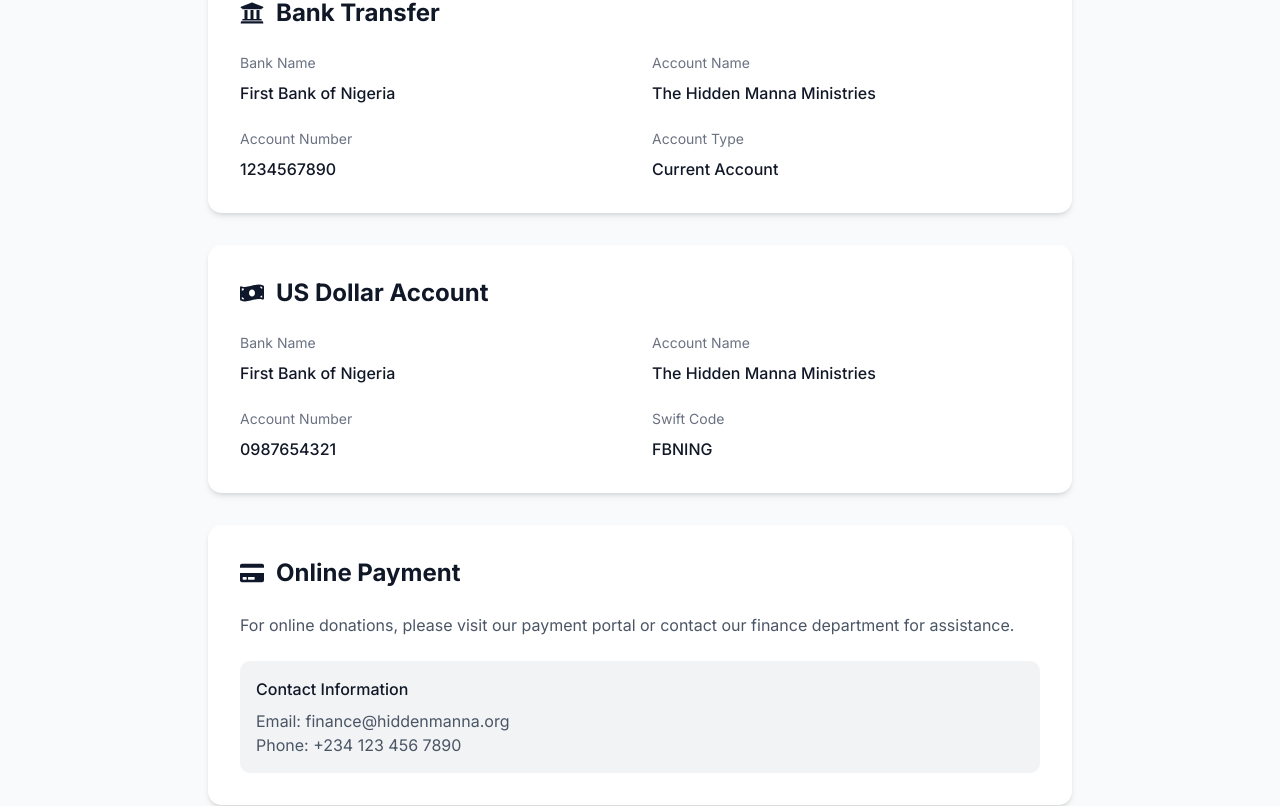
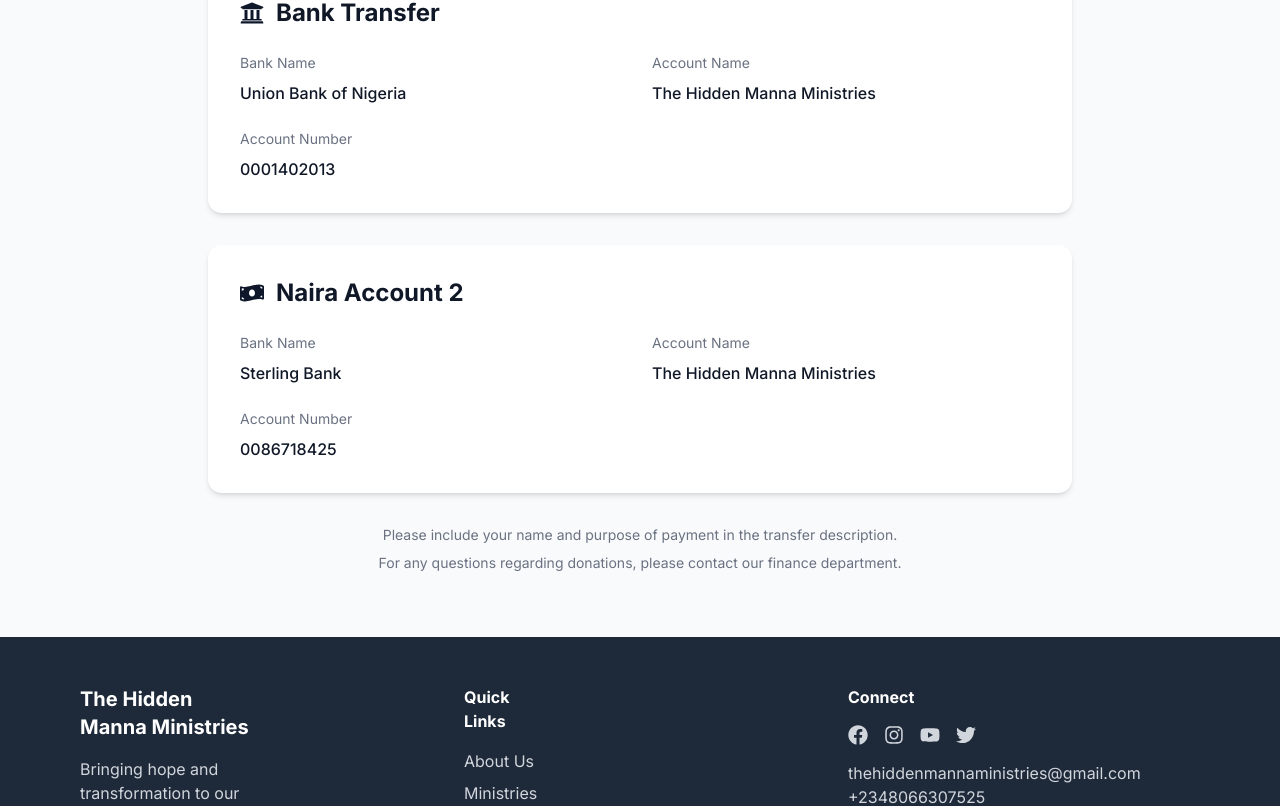
Before and after one commit to ajeigbepaul/hidden-manner, a Next.js app: page /give in a window 1280 px wide. Shown: the part 295-1101 px from the top of the page. Built offline with nearby package versions, Linux system fonts and the light colour scheme.

Commit message:
updated the give page

```diff
--- a/app/give/page.tsx
+++ b/app/give/page.tsx
@@ -22,7 +22,7 @@ export default function GivePage() {
             <div className="grid grid-cols-1 md:grid-cols-2 gap-6">
               <div className="space-y-2">
                 <p className="text-sm text-gray-500">Bank Name</p>
-                <p className="font-medium">First Bank of Nigeria</p>
+                <p className="font-medium">Union Bank of Nigeria</p>
               </div>
               <div className="space-y-2">
                 <p className="text-sm text-gray-500">Account Name</p>
@@ -30,11 +30,7 @@ export default function GivePage() {
               </div>
               <div className="space-y-2">
                 <p className="text-sm text-gray-500">Account Number</p>
-                <p className="font-medium">1234567890</p>
-              </div>
-              <div className="space-y-2">
-                <p className="text-sm text-gray-500">Account Type</p>
-                <p className="font-medium">Current Account</p>
+                <p className="font-medium">0001402013</p>
               </div>
             </div>
           </div>
@@ -44,14 +40,14 @@ export default function GivePage() {
         <div className="bg-white rounded-xl shadow-md p-8 mb-8">
           <div className="flex items-center gap-3 mb-6">
             <FaMoneyBillWave className="h-6 w-6 text-primary" />
-            <h2 className="text-2xl font-bold text-gray-900">US Dollar Account</h2>
+            <h2 className="text-2xl font-bold text-gray-900">Naira Account 2</h2>
           </div>
 
           <div className="space-y-6">
             <div className="grid grid-cols-1 md:grid-cols-2 gap-6">
               <div className="space-y-2">
                 <p className="text-sm text-gray-500">Bank Name</p>
-                <p className="font-medium">First Bank of Nigeria</p>
+                <p className="font-medium">Sterling Bank</p>
               </div>
               <div className="space-y-2">
                 <p className="text-sm text-gray-500">Account Name</p>
@@ -59,35 +55,12 @@ export default function GivePage() {
               </div>
               <div className="space-y-2">
                 <p className="text-sm text-gray-500">Account Number</p>
-                <p className="font-medium">0987654321</p>
-              </div>
-              <div className="space-y-2">
-                <p className="text-sm text-gray-500">Swift Code</p>
-                <p className="font-medium">FBNING</p>
+                <p className="font-medium">0086718425</p>
               </div>
             </div>
           </div>
         </div>
 
-        {/* Online Payment */}
-        <div className="bg-white rounded-xl shadow-md p-8">
-          <div className="flex items-center gap-3 mb-6">
-            <FaCreditCard className="h-6 w-6 text-primary" />
-            <h2 className="text-2xl font-bold text-gray-900">Online Payment</h2>
-          </div>
-
-          <div className="space-y-6">
-            <p className="text-gray-600">
-              For online donations, please visit our payment portal or contact our finance department for assistance.
-            </p>
-
-            <div className="bg-primary/5 rounded-lg p-4">
-              <h3 className="font-medium text-gray-900 mb-2">Contact Information</h3>
-              <p className="text-gray-600">Email: finance@hiddenmanna.org</p>
-              <p className="text-gray-600">Phone: +234 123 456 7890</p>
-            </div>
-          </div>
-        </div>
 
         {/* Note */}
         <div className="mt-8 text-center text-sm text-gray-500">
```
